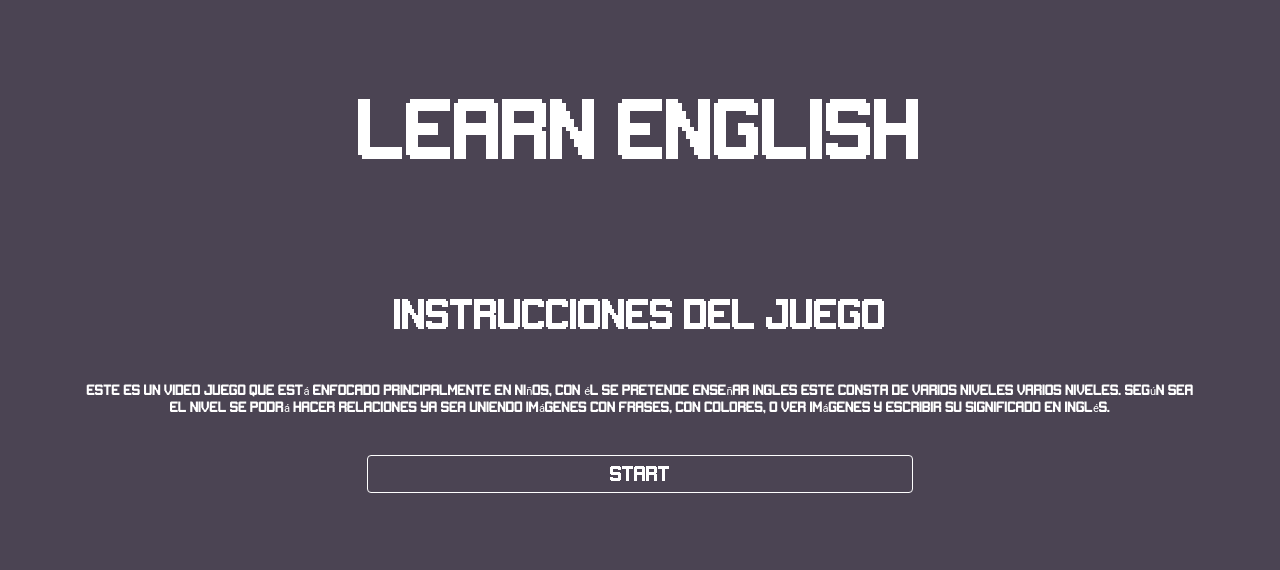
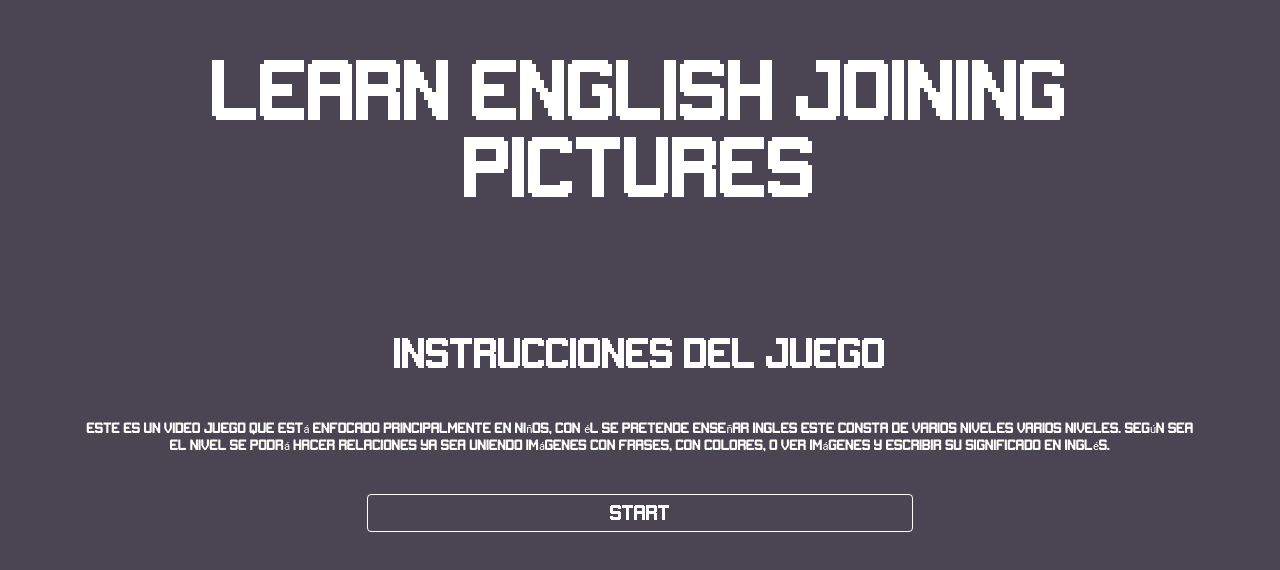
Before and after one commit to Sebas10casti/Poli-proyectoParadigmas, a plain HTML site: page index.html in a window 1280 px wide. Shown: the part 108-678 px from the top of the page. Drawn offline with Linux system fonts and the light colour scheme.

Commit message:
cambio al nombre del juego

```diff
--- a/index.html
+++ b/index.html
@@ -12,7 +12,7 @@
     <div class="container" id="container">
         <div class="row justify-content-center align-items-cente">
             <div class="col-12">
-                <h1 class="title-home">learn english</h1>
+                <h1 class="title-home">Learn English Joining Pictures</h1>
             </div>
             <div class="col-12">
                 <h2 class="subtitle-home">
```
